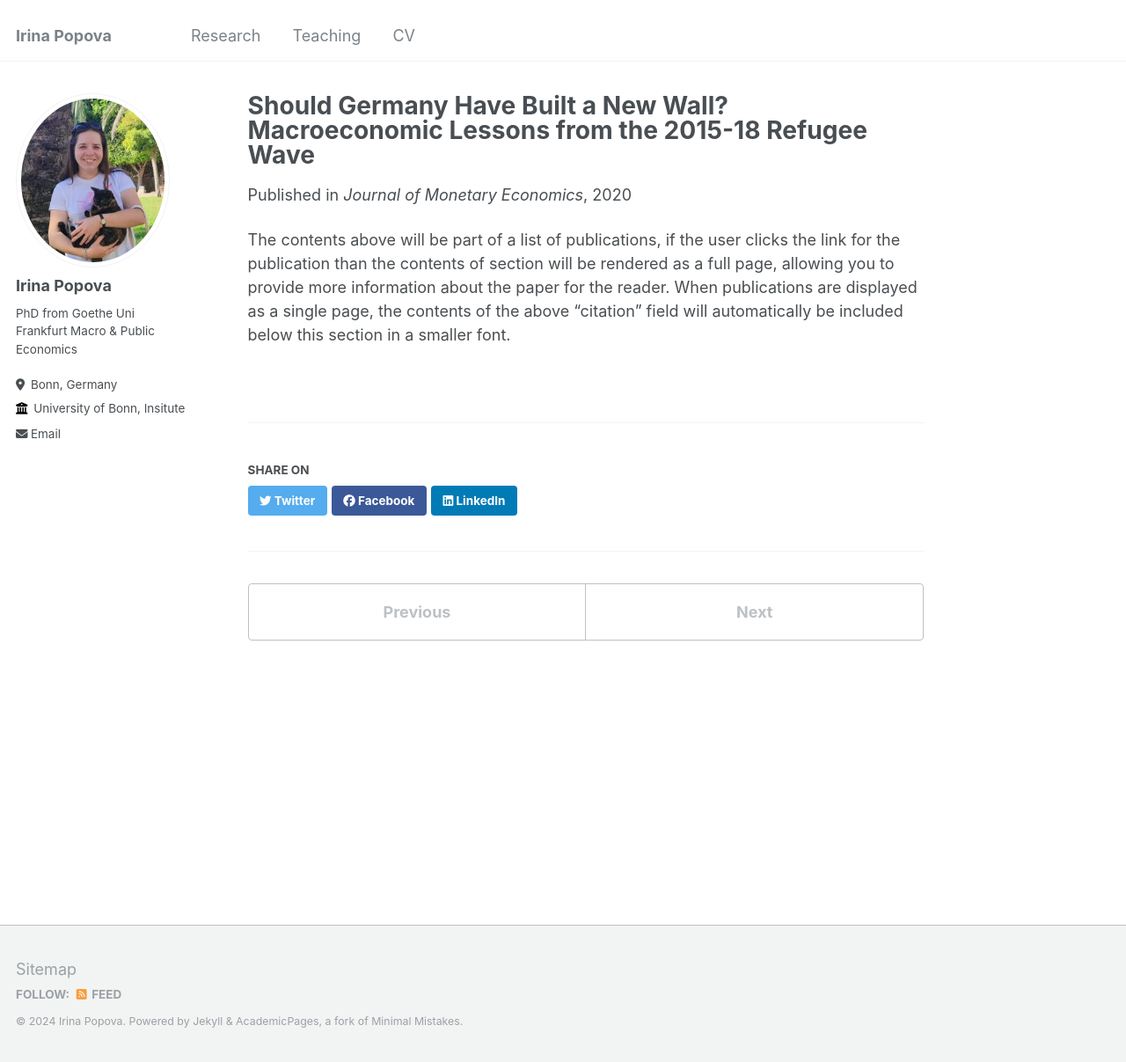
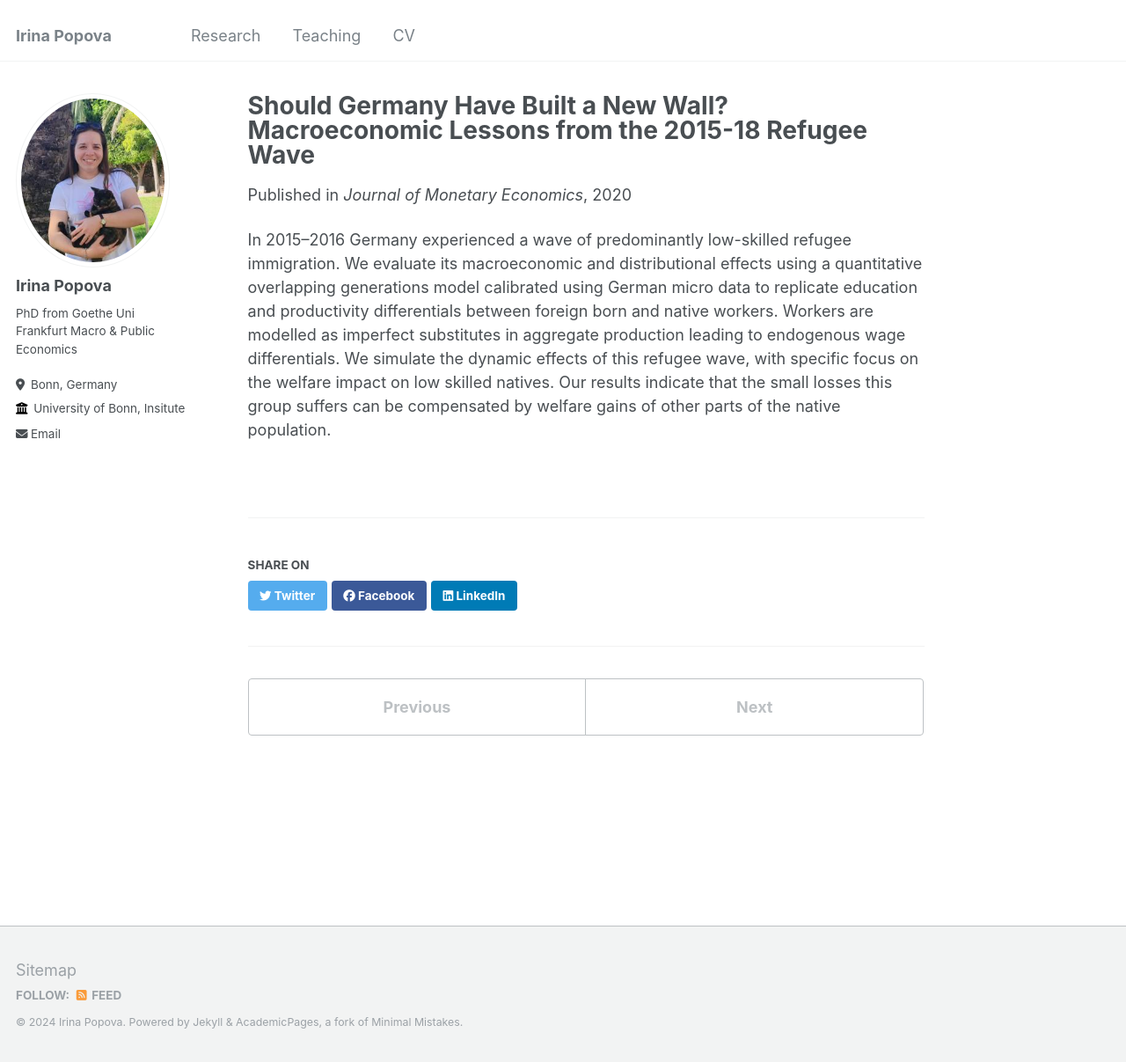
Before and after one commit to theta73/theta73.github.io, a Jekyll site: the page built from _publications/2009-10-01-paper-title-number-1.md, in a window 1280 px wide and 1207 px high. Shown: the whole window at 88% size. Built offline with Jekyll 4.4.1, drawn with Linux system fonts in a browser that asks for light colours.

Commit message:
Update 2009-10-01-paper-title-number-1.md

```diff
--- a/_publications/2009-10-01-paper-title-number-1.md
+++ b/_publications/2009-10-01-paper-title-number-1.md
@@ -9,4 +9,4 @@ venue: 'Journal of Monetary Economics'
 paperurl: 'https://www.sciencedirect.com/science/article/pii/S0304393220300519'
 ---
 
-The contents above will be part of a list of publications, if the user clicks the link for the publication than the contents of section will be rendered as a full page, allowing you to provide more information about the paper for the reader. When publications are displayed as a single page, the contents of the above "citation" field will automatically be included below this section in a smaller font.
+In 2015–2016 Germany experienced a wave of predominantly low-skilled refugee immigration. We evaluate its macroeconomic and distributional effects using a quantitative overlapping generations model calibrated using German micro data to replicate education and productivity differentials between foreign born and native workers. Workers are modelled as imperfect substitutes in aggregate production leading to endogenous wage differentials. We simulate the dynamic effects of this refugee wave, with specific focus on the welfare impact on low skilled natives. Our results indicate that the small losses this group suffers can be compensated by welfare gains of other parts of the native population.
```
